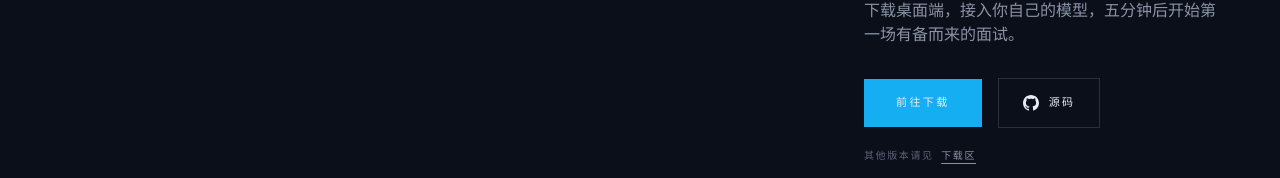
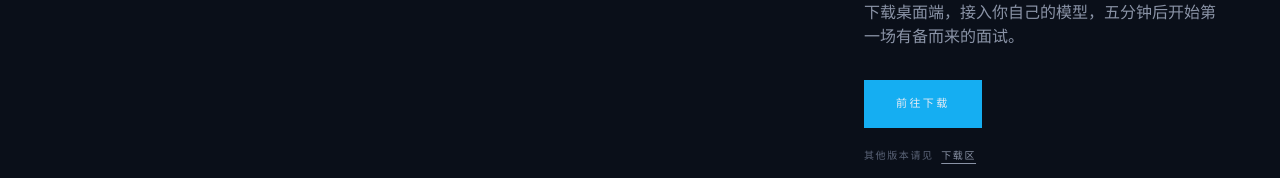
Before and after one commit to alvinluo-tech/mianxu-website, a React (Vite) app: page / in a window 1280 px wide. Shown: the part 8764-8942 px from the top of the page. Built offline with nearby package versions, Linux system fonts and the light colour scheme.

Commit message:
style(contact): reduce closing section to a single primary action
移除重复的源码按钮（导航、页脚、下载区已有 GitHub 入口），只保留系统识别后的下载主按钮与一行版本说明。

```diff
--- a/src/components/Contact.jsx
+++ b/src/components/Contact.jsx
@@ -1,7 +1,6 @@
 import { useState } from "react";
 import RevealTitle from "./RevealTitle";
-import GithubIcon from "./GithubIcon";
-import { downloadUrl, GITHUB_REPO } from "../lib/constants";
+import { downloadUrl } from "../lib/constants";
 
 function detectOS() {
   const ua = typeof navigator !== "undefined" ? navigator.userAgent : "";
@@ -33,21 +32,12 @@ export default function Contact() {
             <p className="prose-body">
               下载桌面端，接入你自己的模型，五分钟后开始第一场有备而来的面试。
             </p>
-            <div className="mt-8 flex flex-wrap items-center gap-4">
+            <div className="mt-8">
               <a
                 href={downloadUrl(os)}
                 className="inline-flex items-center bg-brand px-8 py-4 font-mono text-[11px] uppercase tracking-[0.22em] text-paper transition-colors duration-500 ease-expo hover:bg-brand-light"
               >
                 {LABELS[os]}
-              </a>
-              <a
-                href={GITHUB_REPO}
-                target="_blank"
-                rel="noreferrer"
-                className="inline-flex items-center gap-2.5 border border-line px-6 py-4 font-mono text-[11px] uppercase tracking-[0.2em] text-paper transition-colors duration-500 ease-expo hover:border-paper/50 hover:bg-paper/[0.04]"
-              >
-                <GithubIcon className="h-4 w-4" />
-                源码
               </a>
             </div>
             <p className="mt-5 font-mono text-[10px] uppercase tracking-[0.16em] text-paper-mute">
```
